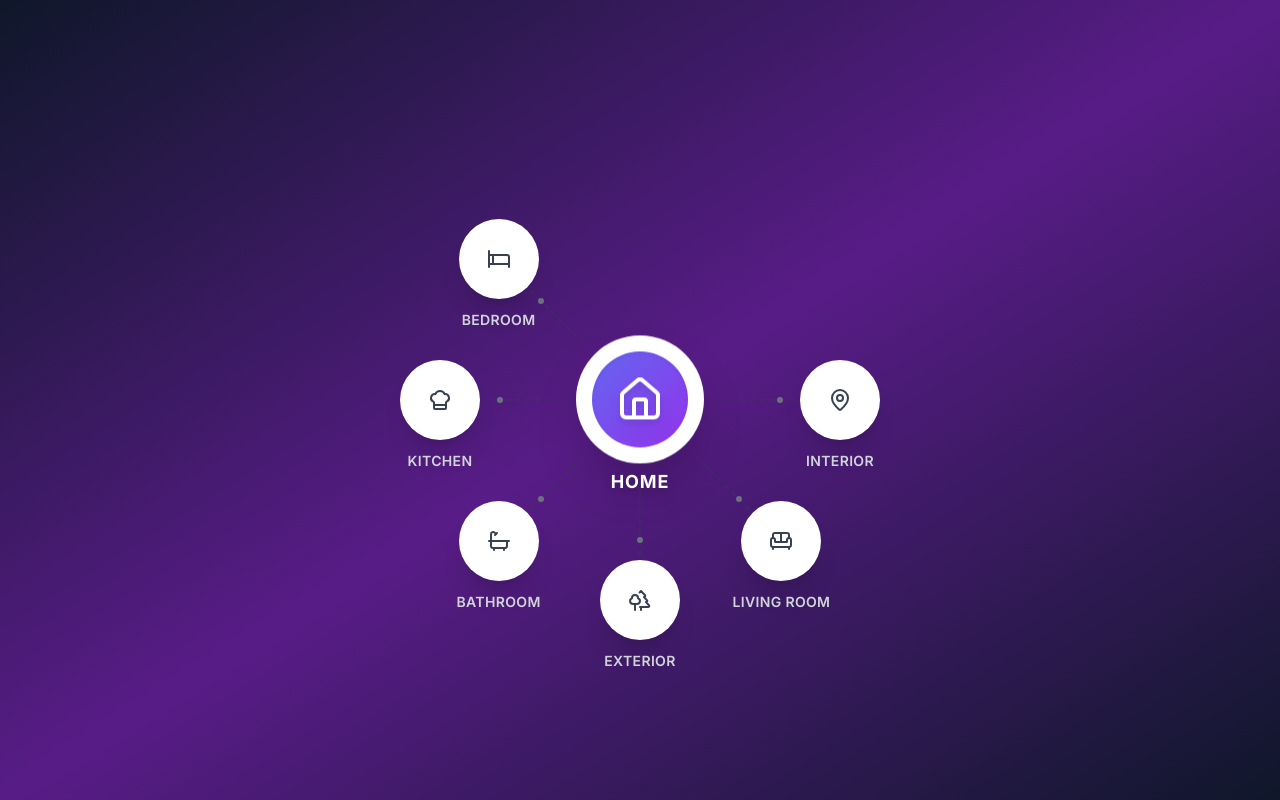
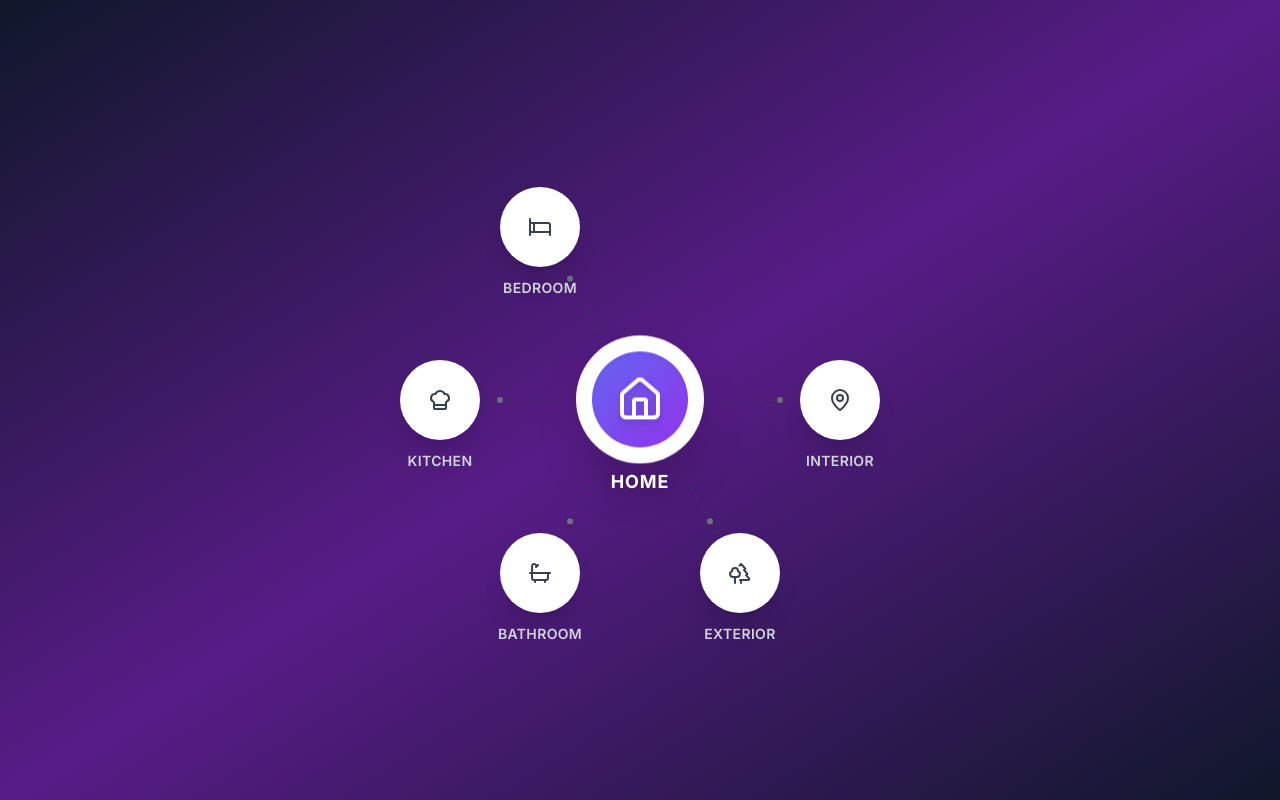
Before and after one commit to achudars/house-mind-map, a Next.js app: page / in a window 1280 px wide. Built offline with nearby package versions, Linux system fonts and the light colour scheme.

Commit message:
refactor: remove unused Sofa import and adjust room angles in HouseMindMap

```diff
--- a/app/components/HouseMindMap.tsx
+++ b/app/components/HouseMindMap.tsx
@@ -7,8 +7,7 @@ import {
   Trees,
   Bath,
   ChefHat,
-  Bed,
-  Sofa
+  Bed
 } from 'lucide-react'
 
 interface Room {
@@ -21,11 +20,10 @@ interface Room {
 
 const rooms: Room[] = [
   { id: 'interior', name: 'INTERIOR', icon: <MapPin size={24} />, angle: 0, color: 'bg-blue-500' },
-  { id: 'living', name: 'LIVING ROOM', icon: <Sofa size={24} />, angle: 45, color: 'bg-green-500' },
-  { id: 'exterior', name: 'EXTERIOR', icon: <Trees size={24} />, angle: 90, color: 'bg-emerald-500' },
-  { id: 'bathroom', name: 'BATHROOM', icon: <Bath size={24} />, angle: 135, color: 'bg-cyan-500' },
+  { id: 'exterior', name: 'EXTERIOR', icon: <Trees size={24} />, angle: 60, color: 'bg-emerald-500' },
+  { id: 'bathroom', name: 'BATHROOM', icon: <Bath size={24} />, angle: 120, color: 'bg-cyan-500' },
   { id: 'kitchen', name: 'KITCHEN', icon: <ChefHat size={24} />, angle: 180, color: 'bg-orange-500' },
-  { id: 'bedroom', name: 'BEDROOM', icon: <Bed size={24} />, angle: 225, color: 'bg-purple-500' },
+  { id: 'bedroom', name: 'BEDROOM', icon: <Bed size={24} />, angle: 240, color: 'bg-purple-500' },
 ]
 
 export default function HouseMindMap() {
```
